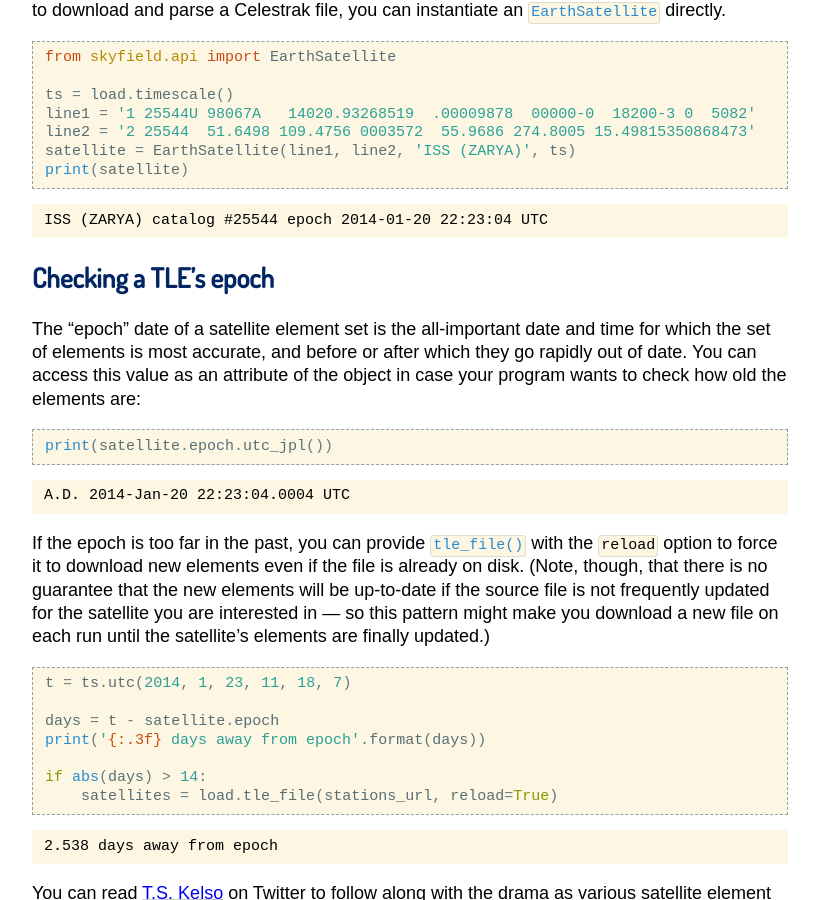
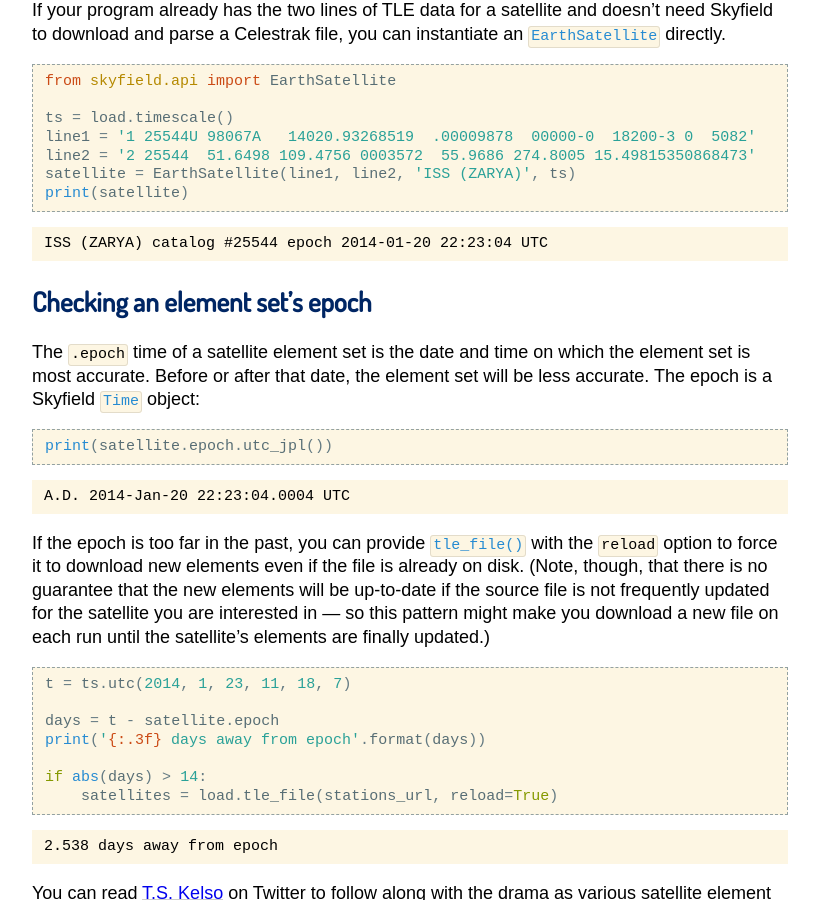
Before and after one commit to skyfielders/python-skyfield, a Sphinx documentation site: the page built from documentation/earth-satellites.rst, in a window 1280 px wide and 900 px high, scrolled down 4444 px. Shown: the whole window, without its empty margins (230-1049 px from the left). Built offline with Sphinx 7.4.7, drawn with Linux system fonts in a browser that asks for light colours; some web fonts are replaced; some of the changed text lies outside the part shown.

Commit message:
Docs: .epoch belongs to an element set, not a TLE
Because maybe the element set was loaded from JSON or CSV.  Right?

```diff
--- a/documentation/earth-satellites.rst
+++ b/documentation/earth-satellites.rst
@@ -309,15 +309,14 @@
 
 .. _tle-epoch:
 
-Checking a TLE’s epoch
-======================
+Checking an element set’s epoch
+===============================
 
-The “epoch” date of a satellite element set
-is the all-important date and time
-for which the set of elements is most accurate,
-and before or after which they go rapidly out of date.
-You can access this value as an attribute of the object
-in case your program wants to check how old the elements are:
+The ``.epoch`` time of a satellite element set
+is the date and time on which the element set is most accurate.
+Before or after that date,
+the element set will be less accurate.
+The epoch is a Skyfield :class:`~skyfield.timelib.Time` object:
 
 .. testcode::
 
```
